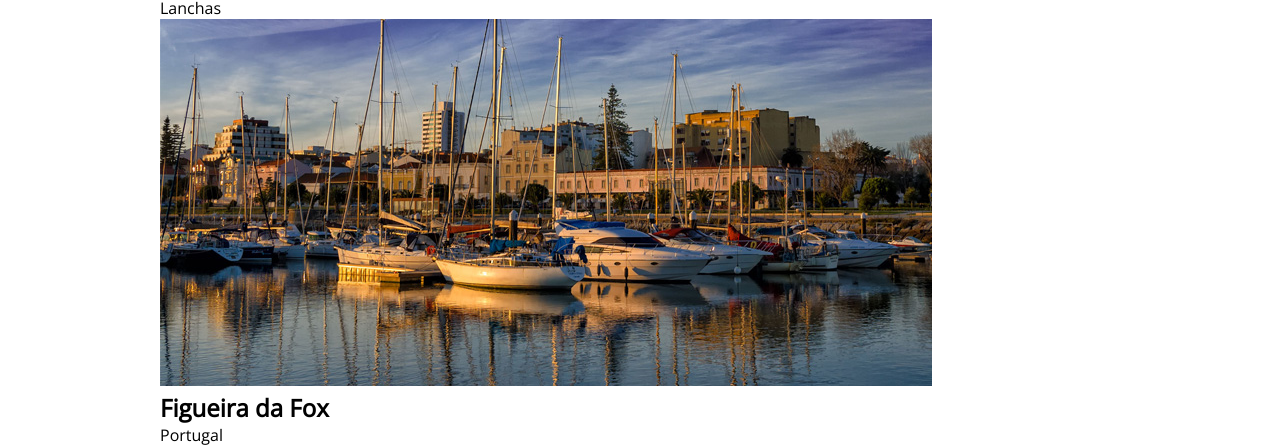
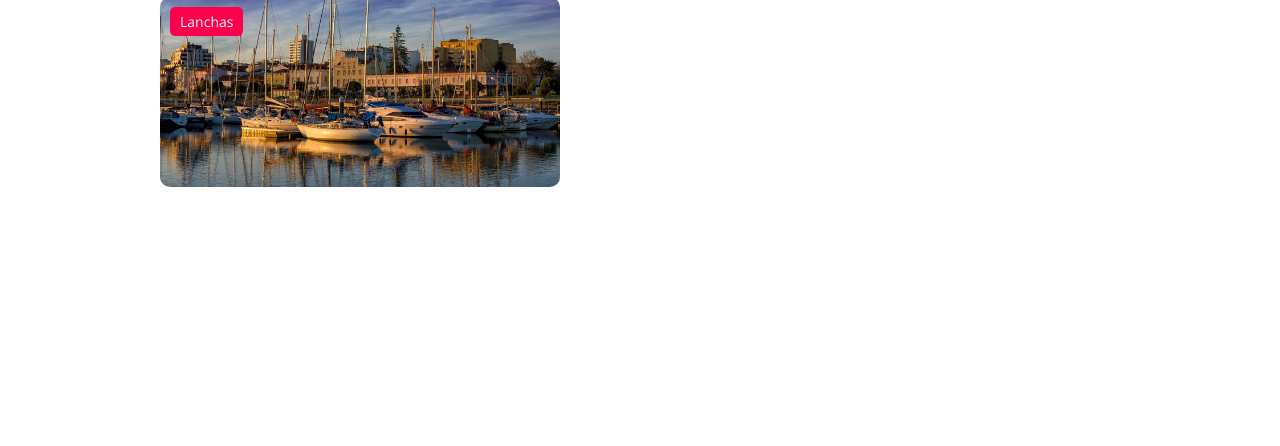
Before and after one commit to Abelcoder754/learningweb, a plain HTML site: page Developer1/index.html in a window 1280 px wide. Shown: the part 766-1212 px from the top of the page. After the commit the page ends 953 px from the top, so only its background shows below. Drawn offline with nearby package versions, Linux system fonts and the light colour scheme.

Commit message:
Sobreamento e alguns truques do CSS3 adicionados

```diff
--- a/Developer1/css/style.css
+++ b/Developer1/css/style.css
@@ -36,6 +36,10 @@ a:hover{
     color: #f9014d;
 }
 
+img {
+    max-width: 100%; border: none;
+}
+
 /* gerais -----------------*/
 
 .section {
@@ -63,6 +67,103 @@ a:hover{
 .row {
     float: left;
     width: 100%;
+}
+
+/* box part --------------- */
+.box {
+    display: block;
+    position: relative;
+    overflow: hidden;
+    -webkit-border-radius: 10px;
+    border-radius: 10px;
+    width: 400px;
+}
+
+.box-name {
+    position: absolute;
+    z-index: 2;
+    left: 10px;
+    top: 10px;
+    font-size: 14px;
+    color: #fff;
+    background: #f9014d;
+    -webkit-border-radius: 5px;
+    border-radius: 5px;
+    padding: 5px 10px;
+}
+
+.box-cover {
+    font-size: 0;
+    line-height: 1em;
+}
+
+.box-cover img {
+    width: 100%;
+    -webkit-transform: scale(1.1);
+    transform: scale(1.1);
+    -webkit-transition: all 300ms ease-in-out;
+    transition: all 300ms ease-in-out;
+}
+
+.box-detalhes {
+    position: absolute;
+    width: 100%;
+    left: 0;
+    bottom: 0;
+    padding: 15px;
+    color: #fff;
+    font-size: 15px;
+}
+
+.box-detalhes::before {
+    content: "";
+    position: absolute;
+    z-index: 1;
+    top: -20px;
+    right: 0;
+    bottom: 0;
+    left: 0;
+    opacity: .8;
+    visibility: hidden;
+    background: linear-gradient(to bottom,transparent,#000);
+
+    -webkit-transition: all 250ms ease-in-out;
+    transition: all 250ms ease-in-out;
+
+    -webkit-transform: translate(0,50%);
+    transform: translate(0,50%);
+}
+
+.box-detalhes-info {
+    position: relative;
+    z-index: 2;
+    opacity: 0;
+    visibility: hidden;
+
+    -webkit-transition: all 250ms ease-in-out;
+    transition: all 250ms ease-in-out;
+
+    -webkit-transform: translate(0,50%);
+    transform: translate(0,50%);
+}
+
+.box-detalhes-info h1 {
+    font-size: 20px;
+}
+
+/*box:hover*/
+.box:hover .box-cover img{
+    -webkit-transform: scale(1);
+    transform: scale(1);
+}
+
+.box:hover .box-detalhes:before,
+.box:hover .box-detalhes-info {
+    opacity: 1;
+    visibility: visible;
+
+    -webkit-transform: translate(0,0);
+    transform: translate(0,0);
 }
 
 /* section part -----------------*/
```
